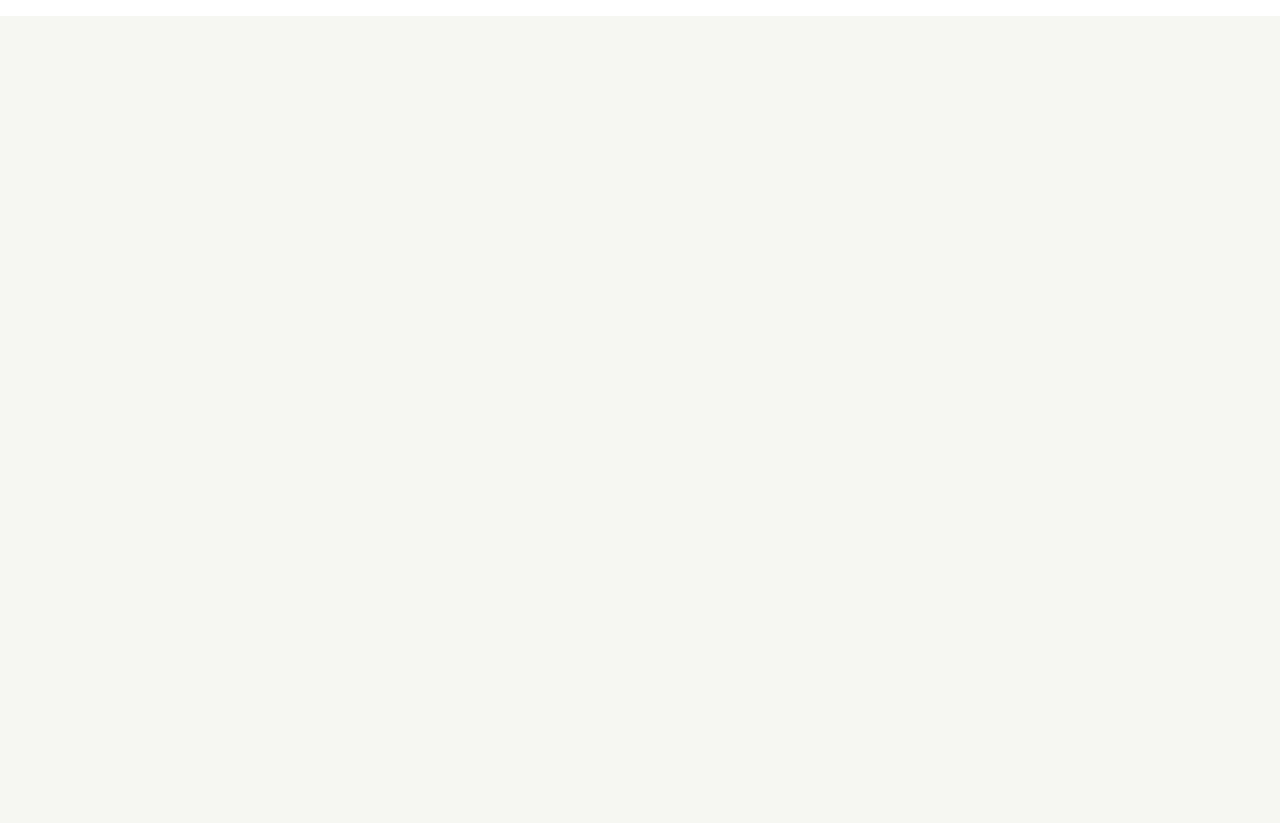
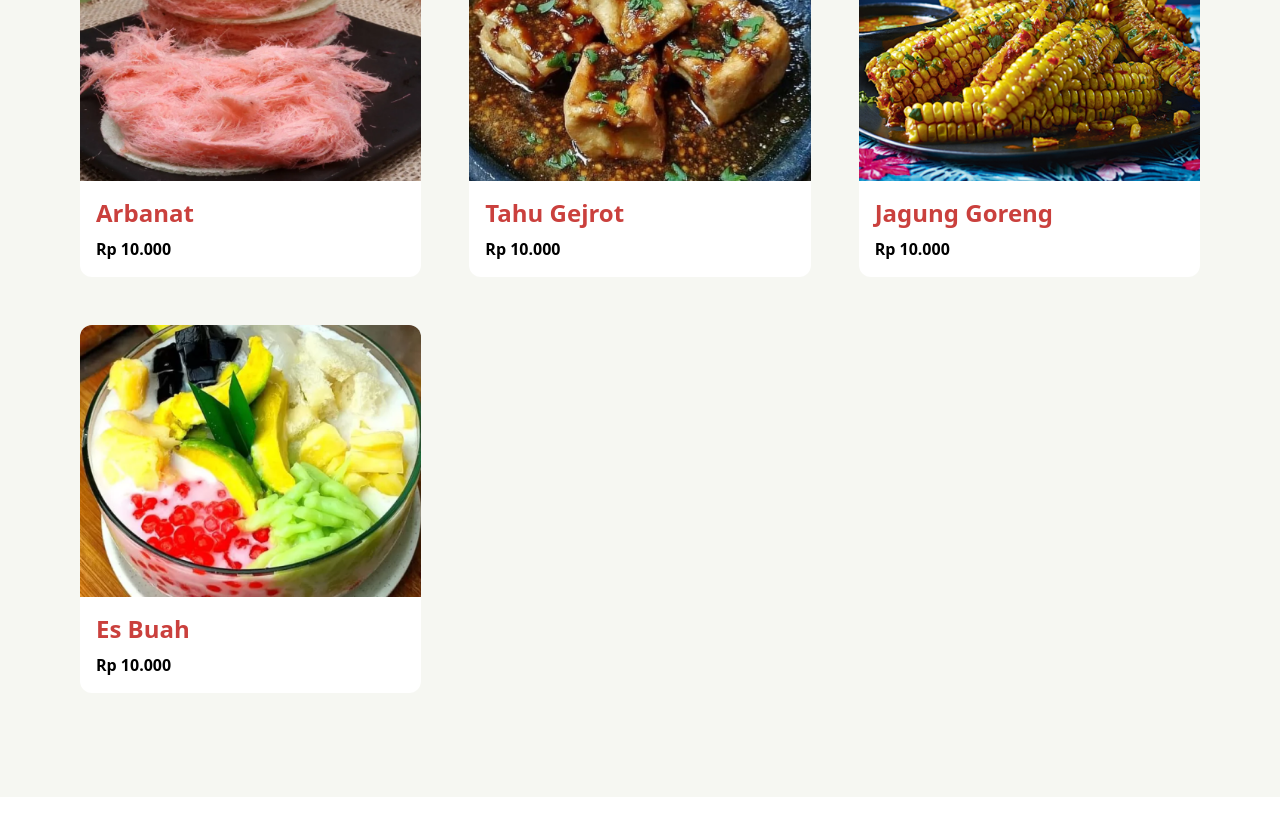
Before and after one commit to bimantaraaryasatya/Bazaar-Sperpat, a website: page public/index.html in a window 1280 px wide. Shown: the part 2037-2860 px from the top of the page. Before the commit the page ends 2053 px from the top, so only its background shows below. Drawn offline with nearby package versions, Linux system fonts and the light colour scheme.

Commit message:
create menu page

```diff
--- a/public/index.html
+++ b/public/index.html
@@ -99,8 +99,48 @@
     </section>
 
     <!-- Menu Page -->
-    <section id="menu">
-
+    <section class="mt-24 py-4 px-5 lg:py-6 lg:px-20" id="menu">
+        <div class="text-center mb-10 sm:mb-20">
+            <h1 class="text-xl font-semibold sm:text-3xl">Menu Bazaar <span style="color: #CA403D;">Sperpat</span></h1>
+        </div>
+        <div class="grid grid-cols-1 sm:grid-cols-2 md:grid-cols-3 gap-12">
+            <div class="bg-white rounded-xl hover:shadow-lg hover:scale-105 transition-transform duration-300">
+                <div class="w-full h-auto">
+                    <img src="../images/arbanat_image.png" alt="arbanat_image" class="rounded-t-xl rounded-tl-xl">
+                </div>
+                <div class="flex flex-col gap-2 px-4 py-4">
+                    <h1 class="font-semibold text-2xl" style="color: #CA403D;">Arbanat</h1>
+                    <h3 class="font-semibold">Rp 10.000</h3>
+                </div>
+            </div>
+            <div class="bg-white rounded-xl hover:shadow-lg hover:scale-105 transition-transform duration-300">
+                <div class="w-full h-auto">
+                    <img src="../images/gejrot_image.png" alt="gejrot_image" class="rounded-t-xl rounded-tl-xl">
+                </div>
+                <div class="flex flex-col gap-2 px-4 py-4">
+                    <h1 class="font-semibold text-2xl" style="color: #CA403D;">Tahu Gejrot</h1>
+                    <h3 class="font-semibold">Rp 10.000</h3>
+                </div>
+            </div>
+            <div class="bg-white rounded-xl hover:shadow-lg hover:scale-105 transition-transform duration-300">
+                <div class="w-full h-auto">
+                    <img src="../images/jagung_image.png" alt="jagung_image" class="rounded-t-xl rounded-tl-xl">
+                </div>
+                <div class="flex flex-col gap-2 px-4 py-4">
+                    <h1 class="font-semibold text-2xl" style="color: #CA403D;">Jagung Goreng</h1>
+                    <h3 class="font-semibold">Rp 10.000</h3>
+                </div>
+            </div>
+            <div class="bg-white rounded-xl hover:shadow-lg hover:scale-105 transition-transform duration-300">
+                <div class="w-full h-auto">
+                    <img src="../images/es_buah_image.png" alt="es_buah_image" class="rounded-t-xl rounded-tl-xl">
+                </div>
+                <div class="flex flex-col gap-2 px-4 py-4">
+                    <h1 class="font-semibold text-2xl" style="color: #CA403D;">Es Buah</h1>
+                    <h3 class="font-semibold">Rp 10.000</h3>
+                </div>
+            </div>
+        </div>
     </section>
 
     <!-- Footer Page -->
```
Also changed, not shown: public/styles/output.css.
